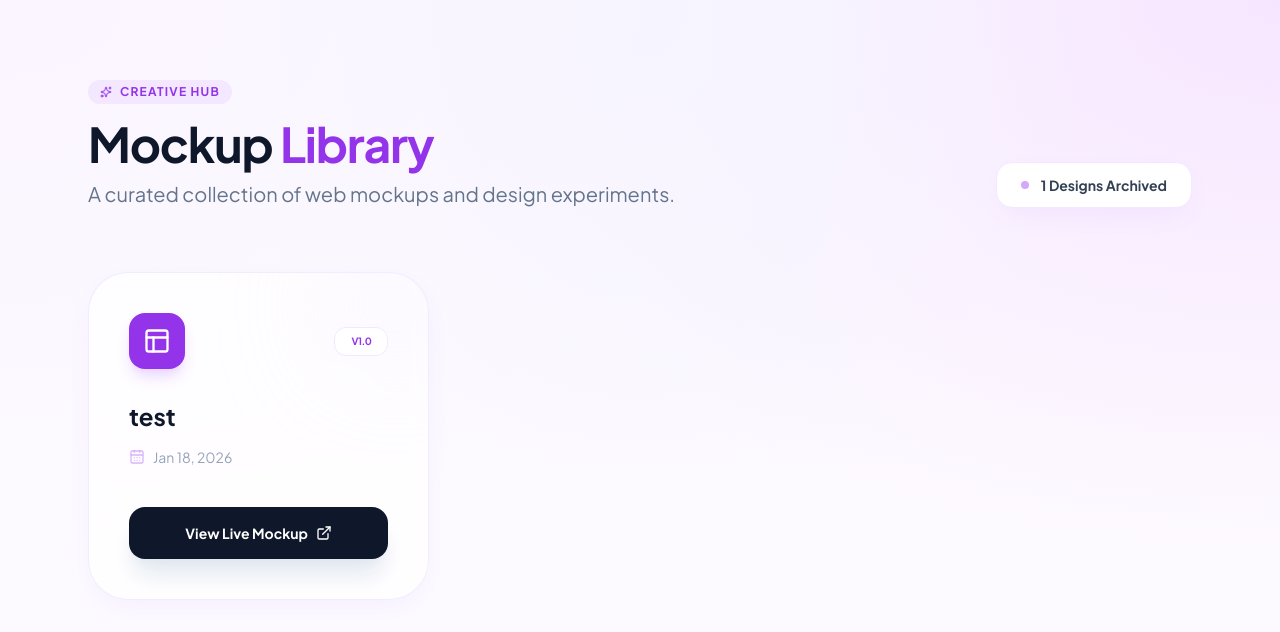
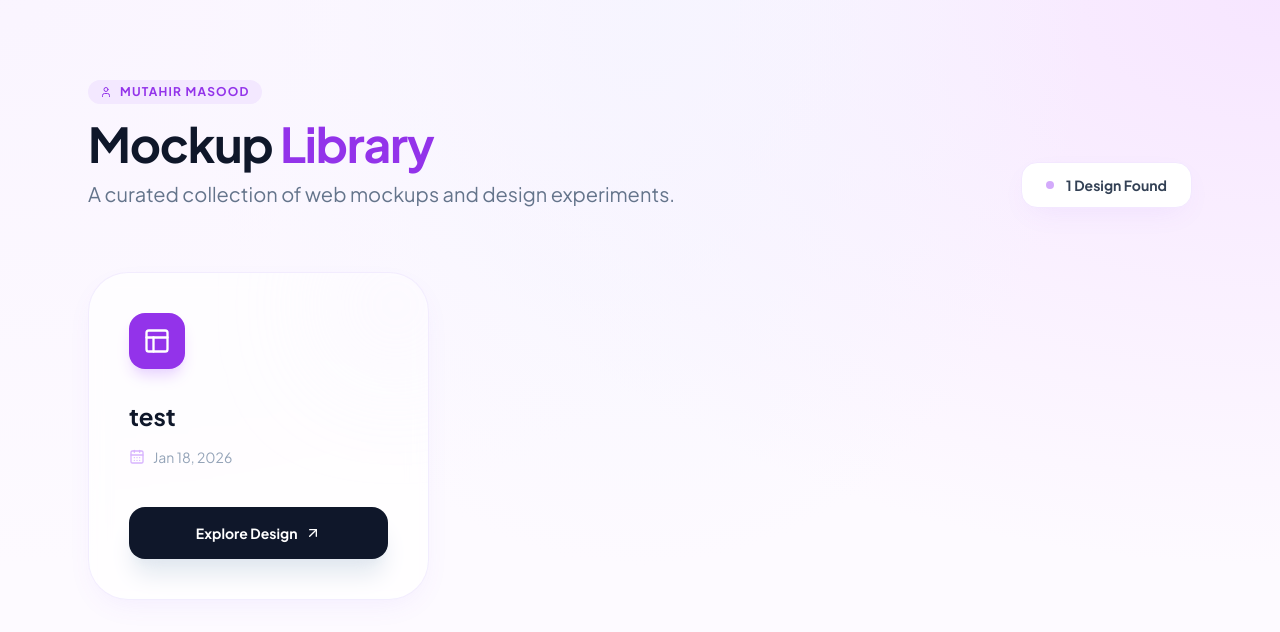
Before and after one commit to mutahirm/html-designs, a plain HTML site: page index.html in a window 1280 px wide. Drawn offline with nearby package versions, Linux system fonts and the light colour scheme.

Commit message:
Update title and text in index.html

```diff
--- a/index.html
+++ b/index.html
@@ -3,7 +3,7 @@
 <head>
     <meta charset="UTF-8">
     <meta name="viewport" content="width=device-width, initial-scale=1.0">
-    <title>Mockup Library</title>
+    <title>Mutahir Masood | Mockup Library</title>
     <script src="https://cdn.tailwindcss.com"></script>
     <script src="https://unpkg.com/lucide@latest"></script>
     <link href="https://fonts.googleapis.com/css2?family=Plus+Jakarta+Sans:wght@300;400;600;700&display=swap" rel="stylesheet">
@@ -11,7 +11,6 @@
         body {
             font-family: 'Plus Jakarta Sans', sans-serif;
             background-color: #fdfaff;
-            /* Subtle colorful background blobs */
             background-image:
                 radial-gradient(at 0% 0%, hsla(270,100%,98%,1) 0, transparent 50%),
                 radial-gradient(at 50% 0%, hsla(240,100%,98%,1) 0, transparent 50%),
@@ -34,12 +33,12 @@
 </head>
 <body class="text-slate-800 antialiased min-h-screen">
 
-    <header class="max-w-6xl mx-auto pt-20 pb-16 px-6 relative">
+    <header class="max-w-6xl mx-auto pt-20 pb-16 px-6">
         <div class="flex flex-col md:flex-row md:items-end justify-between gap-6">
             <div>
                 <div class="inline-flex items-center gap-2 px-3 py-1 rounded-full bg-purple-100 text-purple-600 text-xs font-bold uppercase tracking-widest mb-4">
-                    <i data-lucide="sparkles" class="w-3 h-3"></i>
-                    Creative Hub
+                    <i data-lucide="user" class="w-3 h-3"></i>
+                    Mutahir Masood
                 </div>
                 <h1 class="text-5xl font-extrabold tracking-tight text-slate-900">
                     Mockup <span class="text-purple-600">Library</span>
@@ -47,9 +46,9 @@
                 <p class="text-xl text-slate-500 mt-3 font-medium">A curated collection of web mockups and design experiments.</p>
             </div>
 
-            <div id="status-tag" class="inline-flex items-center gap-3 bg-white px-6 py-3 rounded-2xl border border-purple-100 text-slate-700 font-bold purple-card-shadow">
+            <div class="inline-flex items-center gap-3 bg-white px-6 py-3 rounded-2xl border border-purple-100 text-slate-700 font-bold purple-card-shadow">
                 <div class="w-2 h-2 rounded-full bg-purple-500 animate-pulse"></div>
-                <span id="count" class="text-sm">Syncing designs...</span>
+                <span id="count" class="text-sm">Scanning designs...</span>
             </div>
         </div>
     </header>
@@ -72,11 +71,12 @@
                 if (!response.ok) throw new Error();
                 const designs = await response.json();
 
-                countLabel.innerText = `${designs.length} Designs Archived`;
+                const countText = designs.length === 1 ? '1 Design Found' : `${designs.length} Designs Found`;
+                countLabel.innerText = countText;
 
                 if (designs.length === 0) {
                     gallery.innerHTML = `<div class="col-span-full py-16 text-center bg-white/50 rounded-[3rem] border-2 border-dashed border-purple-200">
-                        <p class="text-purple-400 font-medium text-lg">Your library is waiting for its first masterpiece.</p>
+                        <p class="text-purple-400 font-medium text-lg">Your library is waiting for its first design.</p>
                     </div>`;
                     return;
                 }
@@ -86,12 +86,9 @@
                         <div class="absolute -right-4 -top-4 w-24 h-24 bg-purple-100/50 rounded-full blur-3xl group-hover:bg-purple-200/80 transition-colors"></div>
 
                         <div class="flex flex-col h-full relative z-10">
-                            <div class="flex items-center justify-between mb-8">
-                                <div class="w-14 h-14 bg-purple-600 rounded-2xl flex items-center justify-center text-white shadow-lg shadow-purple-200">
+                            <div class="mb-8">
+                                <div class="w-14 h-14 bg-purple-600 rounded-2xl flex items-center justify-center text-white shadow-lg shadow-purple-200 transition-transform group-hover:rotate-6">
                                     <i data-lucide="layout" class="w-7 h-7"></i>
-                                </div>
-                                <div class="px-4 py-1.5 bg-white border border-purple-100 rounded-xl text-purple-600 text-[10px] font-black uppercase tracking-tighter">
-                                    V1.0
                                 </div>
                             </div>
 
@@ -106,8 +103,8 @@
 
                             <div class="mt-10 flex items-center">
                                 <a href="${design.path}" target="_blank" class="w-full bg-slate-900 group-hover:bg-purple-600 text-white text-center py-4 rounded-2xl font-bold text-sm transition-all flex items-center justify-center gap-2 shadow-xl shadow-slate-200 group-hover:shadow-purple-200">
-                                    View Live Mockup
-                                    <i data-lucide="external-link" class="w-4 h-4"></i>
+                                    Explore Design
+                                    <i data-lucide="arrow-up-right" class="w-4 h-4"></i>
                                 </a>
                             </div>
                         </div>
@@ -115,9 +112,8 @@
                 `).join('');
 
                 lucide.createIcons();
-
             } catch (err) {
-                gallery.innerHTML = `<p class="col-span-full text-center text-slate-400">Unable to load library data.</p>`;
+                gallery.innerHTML = `<p class="col-span-full text-center text-slate-400">Unable to locate your designs.</p>`;
             }
         }
 
```
